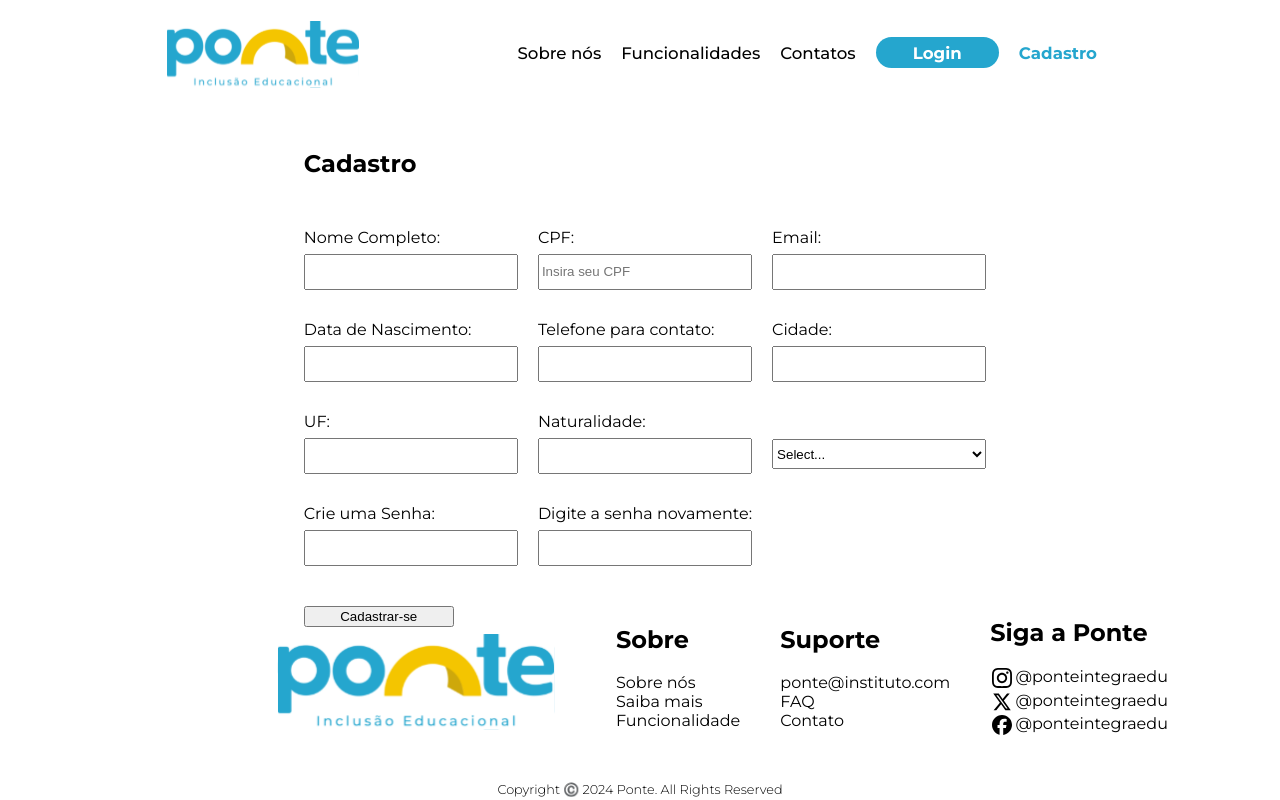
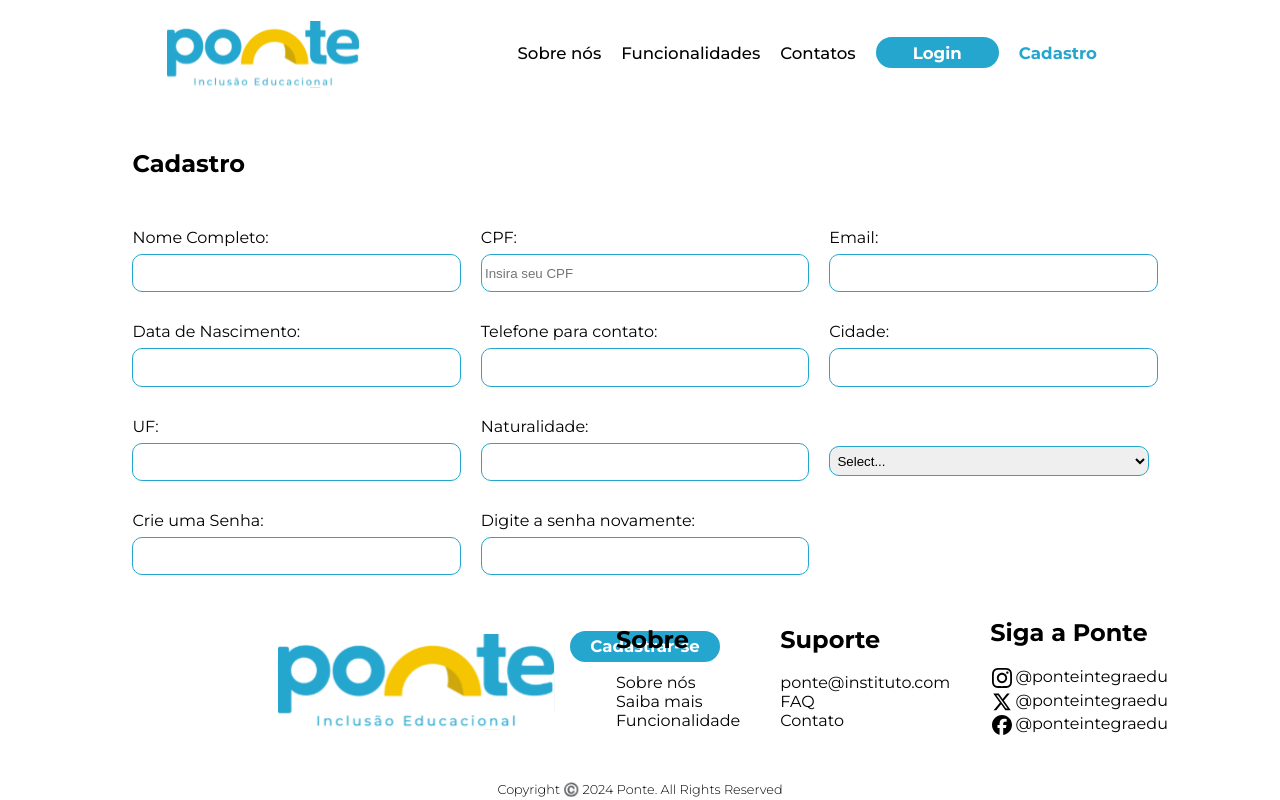
Before and after one commit to Melobreno/Ponte-InclusaoEdu, a React (Vite) app in the folder Ponte/: page /Form in a window 1280 px wide. Built offline with nearby package versions, Linux system fonts and the light colour scheme.

Commit message:
feat: componente do botão aplicado ao formulário e estilização.

```diff
--- a/Ponte/src/Components/molecules/Form/index.jsx
+++ b/Ponte/src/Components/molecules/Form/index.jsx
@@ -1,4 +1,5 @@
 import { useForm } from "react-hook-form";
+import Btn from "../../atoms/Button";
 import * as S from "./style";
 function Form() {
   const { register, handleSubmit } = useForm();
@@ -72,7 +73,9 @@ function Form() {
             />
           </label>
         </div>
-        <button type="submit">Cadastrar-se</button>
+        <div className="containerBtn">
+          <Btn txt={"Cadastrar-se"} />
+        </div>
       </form>
     </S.FormSection>
   );
--- a/Ponte/src/Components/molecules/Form/style.jsx
+++ b/Ponte/src/Components/molecules/Form/style.jsx
@@ -38,12 +38,28 @@ export const FormSection = styled.section`
 
   input {
     margin-top: 7px;
-    height: 30px;
+    height: 1.87rem;
+    width: 20rem;
+    border-radius: 10px;
+    border: 1px solid #25a6ce;
+    padding: 0.2rem;
   }
 
   select {
-    margin-top: 13px;
+    margin-top: 15px;
     height: 30px;
     align-self: center;
+    height: 1.87rem;
+    width: 20rem;
+    border-radius: 10px;
+    border: 1px solid #25a6ce;
+    padding: 0.2rem;
+    outline: none;
+  }
+
+  .containerBtn {
+    display: flex;
+    justify-content: center;
+    padding: 1rem 20%;
   }
 `;
```
